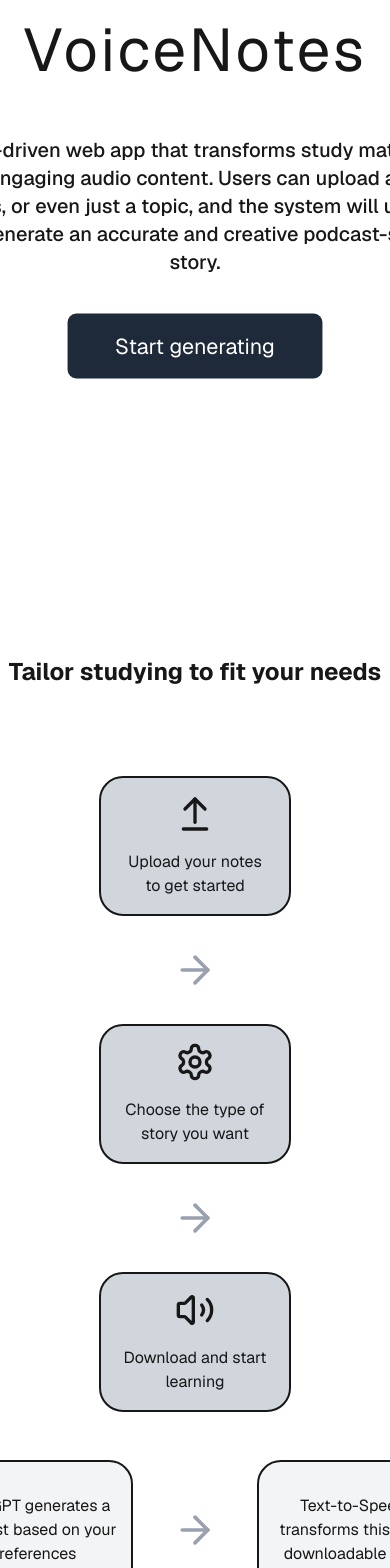
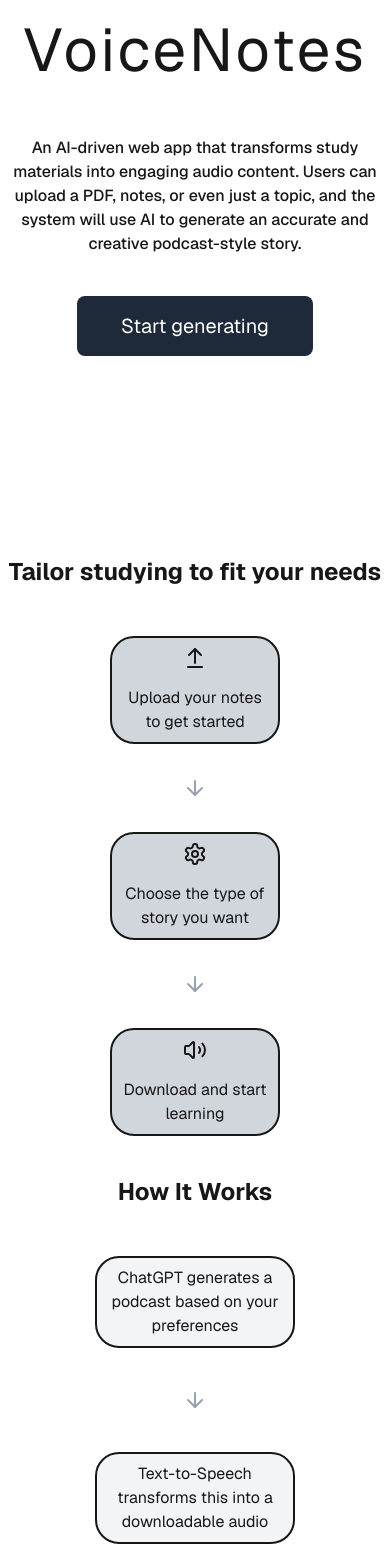
Before and after one commit to laurensgalarza/VoiceNotes, a Next.js app in the folder voicenotes/: page / in a window 390 px wide. Shown: the part 260-1828 px from the top of the page. Built offline with nearby package versions, Linux system fonts and the light colour scheme.

Commit message:
made responsive for smaller screens

```diff
--- a/voicenotes/src/app/frontend/about.js
+++ b/voicenotes/src/app/frontend/about.js
@@ -11,21 +11,21 @@ export default function Landing() {
         <section id="about" className="scroll-mt-80"> </section>
         <div className="flex flex-col items-center justify-center">
           <div className="max-w-lg text-center">
-            <p className="text-xl font-medium">
+            <p className="md:text-xl text-l font-medium">
               An AI-driven web app that transforms study materials into engaging audio
               content. Users can upload a PDF, notes, or even just a topic, and the
               system will use AI to generate an accurate and creative podcast-style
               story.
             </p>
           </div>
-          <a href="#upload" className="mt-10 bg-gray-800 text-white px-11 py-4 rounded-lg text-xl hover:bg-gray-950 scale-108 focus:outline-none focus:ring-1
+          <a href="#upload" className="mt-10 bg-gray-800 text-white px-11 py-4 rounded-lg text-xl hover:bg-gray-950 md:scale-108 focus:outline-none focus:ring-1
                       focus:ring-gray-400 focus:ring-opacity-70 transition-all duration-500 cursor-pointer
                       hover:text-green-400 transition-colors hover:shadow-lg active:scale-105 active:opacity-80 active:text-yellow-300 ">
 
             Start generating
           </a>
         </div>
-        <div className="flex mt-70 mb-10 font-bold lg:text-4xl md:text-3xl text-2xl text-center mx-auto w-fit ">
+        <div className="flex md:mt-70 mt-50 sm:mb-10 font-bold lg:text-4xl md:text-3xl text-2xl text-center mx-auto w-fit ">
           Tailor studying to fit your needs
         </div>
 
@@ -35,32 +35,34 @@ export default function Landing() {
 
         {/* Step 1 upload */}
         <div className="flex flex-col items-center gap-2">
-          <div className="flex flex-col w-48 h-35 bg-gray-300 rounded-3xl flex items-center justify-center border-2 border-gray-630">
-            <ArrowUpFromLine className="mb-4 w-10 h-10 text-black-900" />
+          <div className="flex flex-col sm:w-48 sm:h-35 bg-gray-300 rounded-3xl flex items-center justify-center border-2 border-gray-630 sm:p-0 p-2">
+            <ArrowUpFromLine className="mb-4 w-10 sm:h-10 text-black-900" />
             <p className=" max-w-[150px] text-center">
               Upload your notes to get started
             </p>
           </div>
         </div>
 
-        <ArrowRight className="w-11 h-11 text-gray-400" />
+        <ArrowRight className="hidden md:flex w-11 h-11 text-gray-400" />
+        <ArrowDown className="md:hidden flex w-11 sm:h-11 text-gray-400" />
 
         {/* Step 2 story*/}
         <div className="flex flex-col items-center gap-2">
-          <div className="flex flex-col w-48 h-35 bg-gray-300 rounded-3xl flex items-center justify-center border-2 border-gray-630">
-            <Settings className="mb-4 w-10 h-10 text-black-900" />
+          <div className="flex flex-col sm:w-48 sm:h-35 bg-gray-300 rounded-3xl flex items-center justify-center border-2 border-gray-630 sm:p-0 p-2">
+            <Settings className="mb-4 w-10 sm:h-10 text-black-900" />
             <p className="max-w-[150px] text-center">
               Choose the type of story you want
             </p>
           </div>
         </div>
 
-        <ArrowRight className="w-11 h-11 text-gray-400" />
+        <ArrowRight className="hidden md:flex w-11 h-11 text-gray-400" />
+        <ArrowDown className="md:hidden flex w-11 sm:h-11 text-gray-400" />
 
         {/* Step 3 download */}
         <div className="flex flex-col items-center gap-2">
-          <div className="flex flex-col w-48 h-35 bg-gray-300 rounded-3xl flex items-center justify-center border-2 border-gray-630">
-            <Volume2 className="mb-4 w-10 h-10 text-black-900" />
+          <div className="flex flex-col sm:w-48 sm:h-35 bg-gray-300 rounded-3xl flex items-center justify-center border-2 border-gray-630 sm:p-0 p-2">
+            <Volume2 className="mb-4 w-10 sm:h-10 text-black-900" />
             <p className=" max-w-[150px] text-center">
             Download and start learning
           </p>
@@ -69,14 +71,19 @@ export default function Landing() {
       </div>
 
       {/* bottom*/}
-      <div className="flex justify-center gap-10 mt-12 ">
-      <p className="flex flex w-50 h-35 bg-gray-100 rounded-3xl flex items-center justify-center max-w-[280px] text-center border-2 border-gray-630">
+      <div className="flex sm:mt-24 mt-10 sm:mb-10 font-bold lg:text-3xl text-2xl text-center mx-auto w-fit ">
+          How It Works
+        </div>
+      <div className="flex flex-col sm:flex-row justify-center items-center gap-10 mt-12 ">
+      <p className="flex flex w-50 sm:h-35 bg-gray-100 rounded-3xl flex items-center justify-center max-w-[280px] text-center border-2 border-gray-630 sm:p-0 p-2">
           ChatGPT generates a podcast based on your preferences
         </p>
 
-        <ArrowRight className="mt-12 w-11 h-11 text-gray-400" />
 
-        <p className="px-1 flex flex-col w-50 h-35 bg-gray-100 rounded-3xl flex items-center justify-center max-w-[280px] text-center border-2 border-gray-630">
+        <ArrowRight className="hidden sm:flex w-11 h-11 text-gray-400" />
+        <ArrowDown className="sm:hidden flex w-11 sm:h-11 text-gray-400" />
+
+        <p className="px-1 flex flex-col w-50 sm:h-35 bg-gray-100 rounded-3xl flex items-center justify-center max-w-[280px] text-center border-2 border-gray-630 sm:p-0 p-2">
           Text-to-Speech transforms this into a downloadable audio
         </p>
 
--- a/voicenotes/src/app/frontend/create.js
+++ b/voicenotes/src/app/frontend/create.js
@@ -70,14 +70,14 @@ export default function Create({ setStory, setLoadingScreen }) {
     return (
         <div>
             <section id="upload" className="scroll-mt-10"> </section>
-        <div className="mt-40 bg-white flex flex-col items-center p-6">
+        <div className="md:mt-40 mt-24 bg-white flex flex-col items-center p-6">
             <h1 className="text-4xl font-bold mb-8">Create a VoiceNote</h1>
             <div className="flex flex-col md:flex-row gap-8 w-full max-w-5xl">
 
                 {/* Left Panel - Sources */}
                 <div  className="flex-1 bg-gray-100 rounded-2xl shadow-md p-6">
                     <h2 className="text-lg font-semibold mb-4 text-center border-b border-white-300 w-full my-4 pb-3">Sources</h2>
-                    <input type="text" value={topic} onChange={(e) => {setTopic(e.target.value)}} placeholder="Enter a topic" className="px-6 py-2 border rounded-md focus:outline-none text-center my-2 mt-0 border-gray-300 hover:border-gray-500"/>
+                    <input type="text" value={topic} onChange={(e) => {setTopic(e.target.value)}} placeholder="Enter a topic" className="px-6 py-2 border rounded-md focus:outline-none text-center my-2 mt-0 border-gray-300 hover:border-gray-500 w-full"/>
                     <input
                         id="fileInput"
                         type="file"
--- a/voicenotes/src/app/frontend/navbar.js
+++ b/voicenotes/src/app/frontend/navbar.js
@@ -6,7 +6,7 @@ export default function NavBar() {
   const [isMenuOpen, setIsMenuOpen] = useState(false);
 
   return (
-    <nav className="text-white bg-black fixed top-0 w-full flex justify-between items-center px-10 py-8 z-10">
+    <nav className="text-white bg-black fixed top-0 w-full flex justify-between items-center px-10 md:py-8 py-4 z-10">
       {/* title voicenotes*/}
       <div className="text-2xl font-medium">VoiceNotes</div>
 
--- a/voicenotes/src/app/frontend/result.js
+++ b/voicenotes/src/app/frontend/result.js
@@ -54,7 +54,7 @@ export default function Result({story}) {
           Upload more files
         </button>
       </div>
-      <p className="text-4xl text-gray-700 m-30 font-semibold text-center">
+      <p className="text-4xl text-gray-700 md:m-30 mt-30 font-semibold text-center">
         Thanks for using VoiceNotes!
       </p>
     </div>
```
